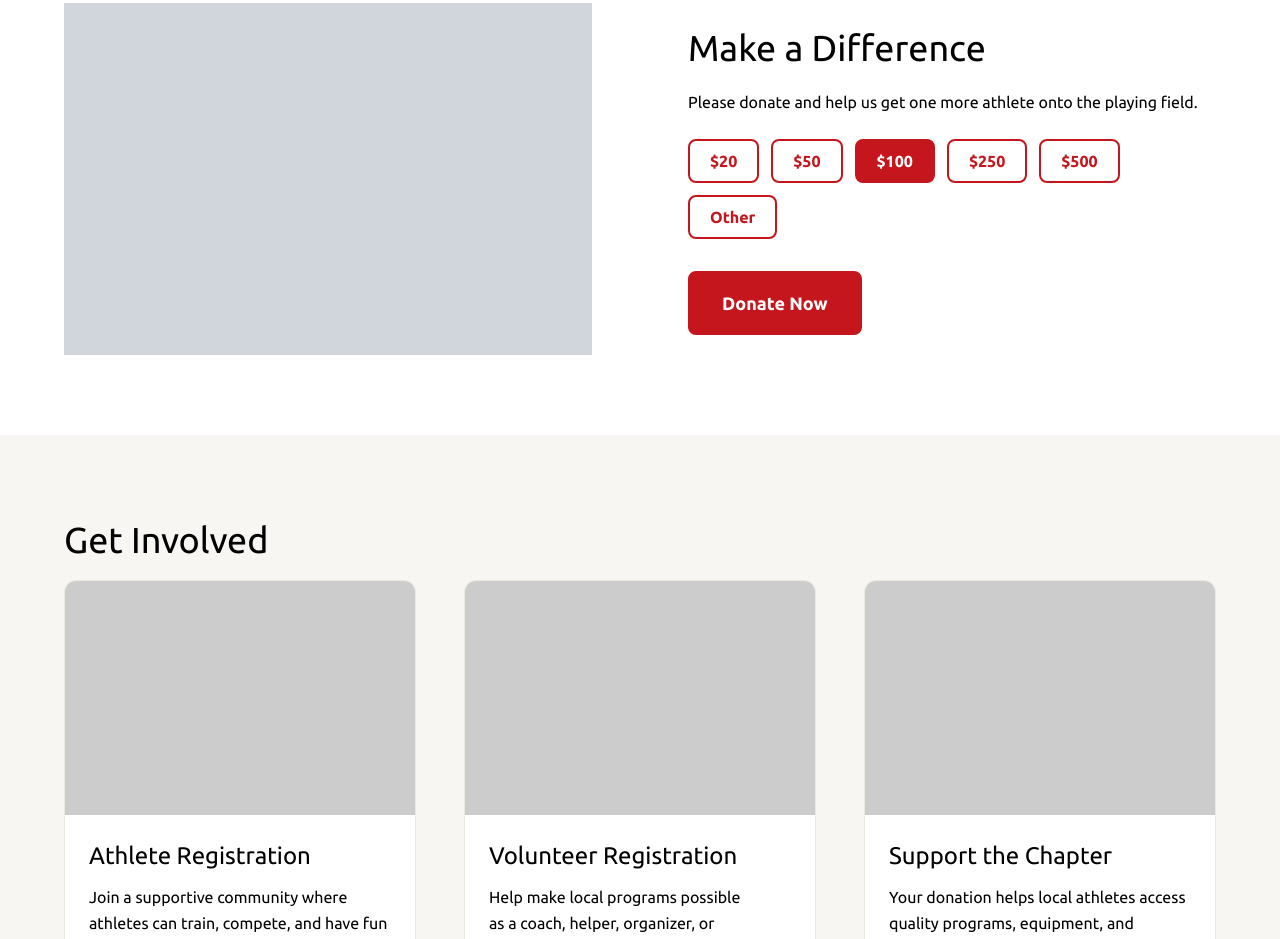
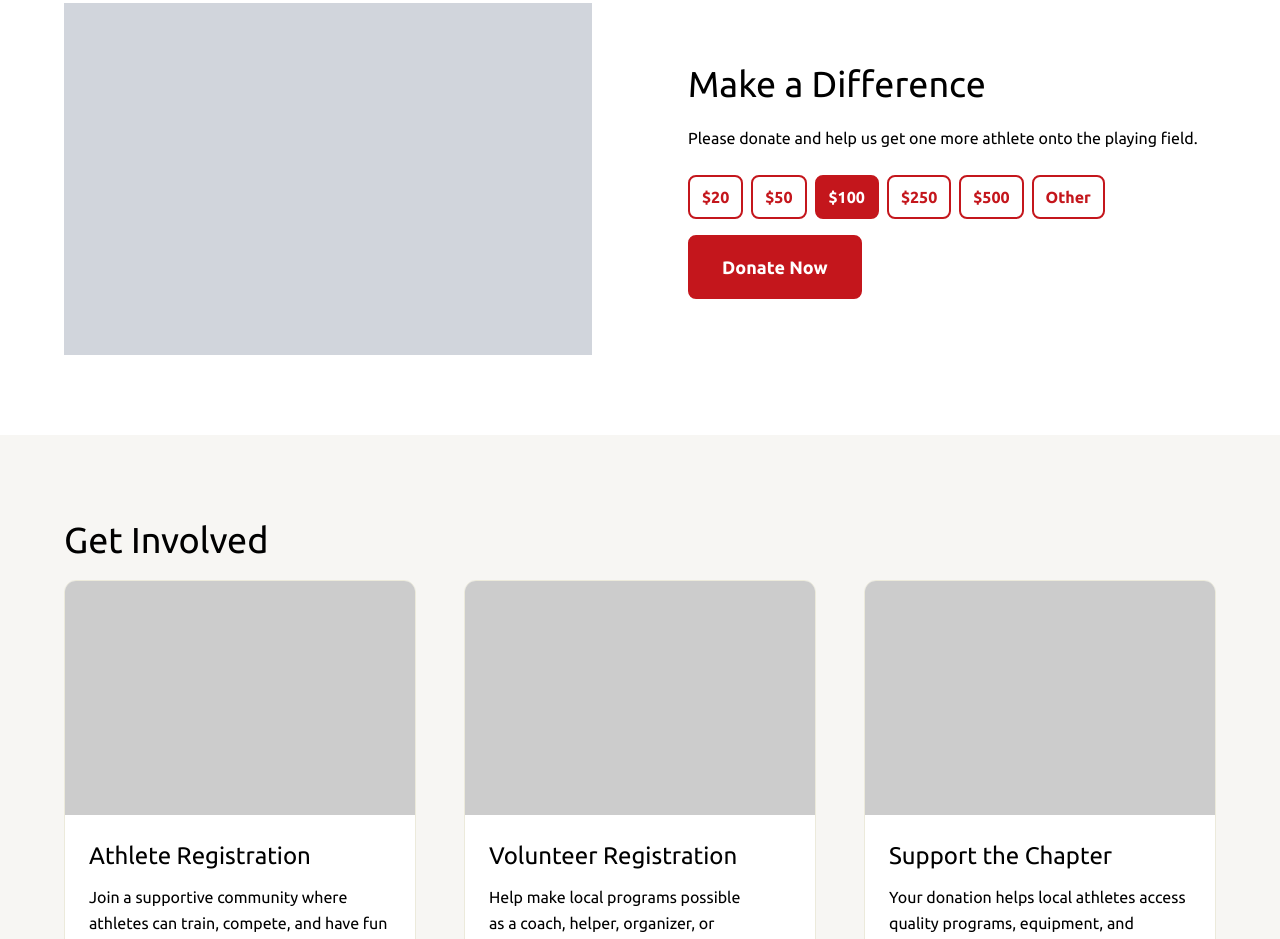
Before and after one commit to MWilsonNIC/sobc, a website: page index.html in a window 1280 px wide. Shown: the part 1957-2896 px from the top of the page. Drawn offline with Linux system fonts and the light colour scheme.

Commit message:
Fix layout of donate section

```diff
--- a/index.html
+++ b/index.html
@@ -357,7 +357,7 @@
                  highlights it — selection state is handled in src/menu.js.
                  Only "Donate Now" opens the CrowdChange page. -->
             <div
-              class="mt-6 flex flex-wrap gap-3"
+              class="mt-6 flex flex-wrap items-center gap-2"
               role="group"
               aria-label="Choose a donation amount"
               id="donate-amounts">
@@ -365,53 +365,56 @@
                 type="button"
                 data-amount="20"
                 aria-pressed="false"
-                class="cursor-pointer rounded-lg border-2 border-red-700 px-5 py-2 font-bold text-red-700 transition-colors hover:bg-red-700 hover:text-white aria-pressed:bg-red-700 aria-pressed:text-white">
+                class="cursor-pointer rounded-lg border-2 border-red-700 px-3 py-2 font-bold text-red-700 transition-colors hover:bg-red-700 hover:text-white aria-pressed:bg-red-700 aria-pressed:text-white">
                 $20
               </button>
               <button
                 type="button"
                 data-amount="50"
                 aria-pressed="false"
-                class="cursor-pointer rounded-lg border-2 border-red-700 px-5 py-2 font-bold text-red-700 transition-colors hover:bg-red-700 hover:text-white aria-pressed:bg-red-700 aria-pressed:text-white">
+                class="cursor-pointer rounded-lg border-2 border-red-700 px-3 py-2 font-bold text-red-700 transition-colors hover:bg-red-700 hover:text-white aria-pressed:bg-red-700 aria-pressed:text-white">
                 $50
               </button>
               <button
                 type="button"
                 data-amount="100"
                 aria-pressed="true"
-                class="cursor-pointer rounded-lg border-2 border-red-700 px-5 py-2 font-bold text-red-700 transition-colors hover:bg-red-700 hover:text-white aria-pressed:bg-red-700 aria-pressed:text-white">
+                class="cursor-pointer rounded-lg border-2 border-red-700 px-3 py-2 font-bold text-red-700 transition-colors hover:bg-red-700 hover:text-white aria-pressed:bg-red-700 aria-pressed:text-white">
                 $100
               </button>
               <button
                 type="button"
                 data-amount="250"
                 aria-pressed="false"
-                class="cursor-pointer rounded-lg border-2 border-red-700 px-5 py-2 font-bold text-red-700 transition-colors hover:bg-red-700 hover:text-white aria-pressed:bg-red-700 aria-pressed:text-white">
+                class="cursor-pointer rounded-lg border-2 border-red-700 px-3 py-2 font-bold text-red-700 transition-colors hover:bg-red-700 hover:text-white aria-pressed:bg-red-700 aria-pressed:text-white">
                 $250
               </button>
               <button
                 type="button"
                 data-amount="500"
                 aria-pressed="false"
-                class="cursor-pointer rounded-lg border-2 border-red-700 px-5 py-2 font-bold text-red-700 transition-colors hover:bg-red-700 hover:text-white aria-pressed:bg-red-700 aria-pressed:text-white">
+                class="cursor-pointer rounded-lg border-2 border-red-700 px-3 py-2 font-bold text-red-700 transition-colors hover:bg-red-700 hover:text-white aria-pressed:bg-red-700 aria-pressed:text-white">
                 $500
               </button>
               <button
                 type="button"
                 data-amount=""
                 aria-pressed="false"
-                class="cursor-pointer rounded-lg border-2 border-red-700 px-5 py-2 font-bold text-red-700 transition-colors hover:bg-red-700 hover:text-white aria-pressed:bg-red-700 aria-pressed:text-white">
+                class="cursor-pointer rounded-lg border-2 border-red-700 px-3 py-2 font-bold text-red-700 transition-colors hover:bg-red-700 hover:text-white aria-pressed:bg-red-700 aria-pressed:text-white">
                 Other
               </button>
-            </div>
+              <!-- Donate Now sits at the end of the amounts row: a full-width
+                   bar on mobile, then a normal auto-width button from sm up
+                   (like the "Buy tickets" button above). -->
               <a
                 href="https://sobccommunity.crowdchange.ca/2790/donate"
                 target="_blank"
                 rel="noopener"
                 id="donate-now"
-              class="btn-primary mt-8">
+                class="btn-primary mt-2 w-full sm:mt-0 sm:w-auto lg:mt-2">
                 Donate Now
               </a>
+            </div>
           </div>
         </div>
       </section>
```
Also changed, not shown: src/output.css. Lines whose indentation alone changed are shown as unchanged.
